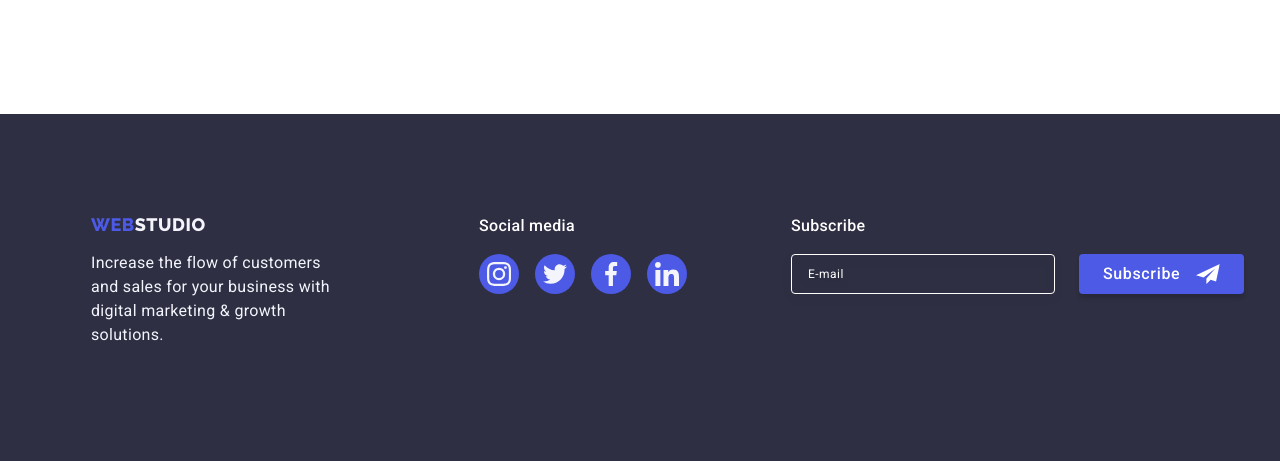
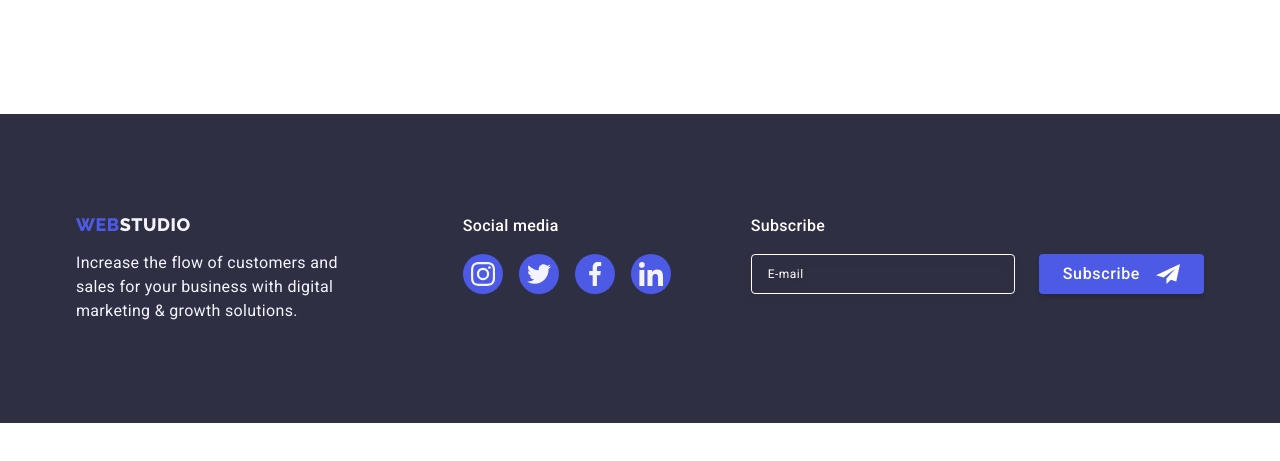
Before and after one commit to Vera-Smulskaya/goit-markup-hw-07, a plain HTML site: page index.html in a window 1280 px wide. Shown: the part 2798-3259 px from the top of the page. After the commit the page ends 3221 px from the top, so only its background shows below. Drawn offline with nearby package versions, Linux system fonts and the light colour scheme.

Commit message:
add details in styles

```diff
--- a/css/styles.css
+++ b/css/styles.css
@@ -277,6 +277,11 @@ img {
   color: var(--dark-color);
 }
 
+.section {
+  padding-top: 96px;
+  padding-bottom: 96px;
+}
+
 .order-service {
   max-width: 428px;
   background-color: var(--dark-color);
@@ -330,11 +335,6 @@ img {
 
 .box-icon-directions {
   display: none;
-}
-
-.section {
-  padding-top: 96px;
-  padding-bottom: 96px;
 }
 
 .section-what-doing {
@@ -1172,6 +1172,15 @@ img {
 
   .logo-part {
     margin-right: 120px;
+    margin-bottom: 0;
+  }
+
+  .social-media {
+    margin-bottom: 0;
+  }
+
+  .footer-form {
+    max-width: 100%;
   }
 
   .footer-form-wrapper {
@@ -1184,9 +1193,10 @@ img {
 
   .container-footer {
     display: flex;
+    gap: 0;
     align-items: baseline;
     flex-wrap: nowrap;
-    max-width: 1128px;
+    max-width: 1158px;
   }
 }
 
```
